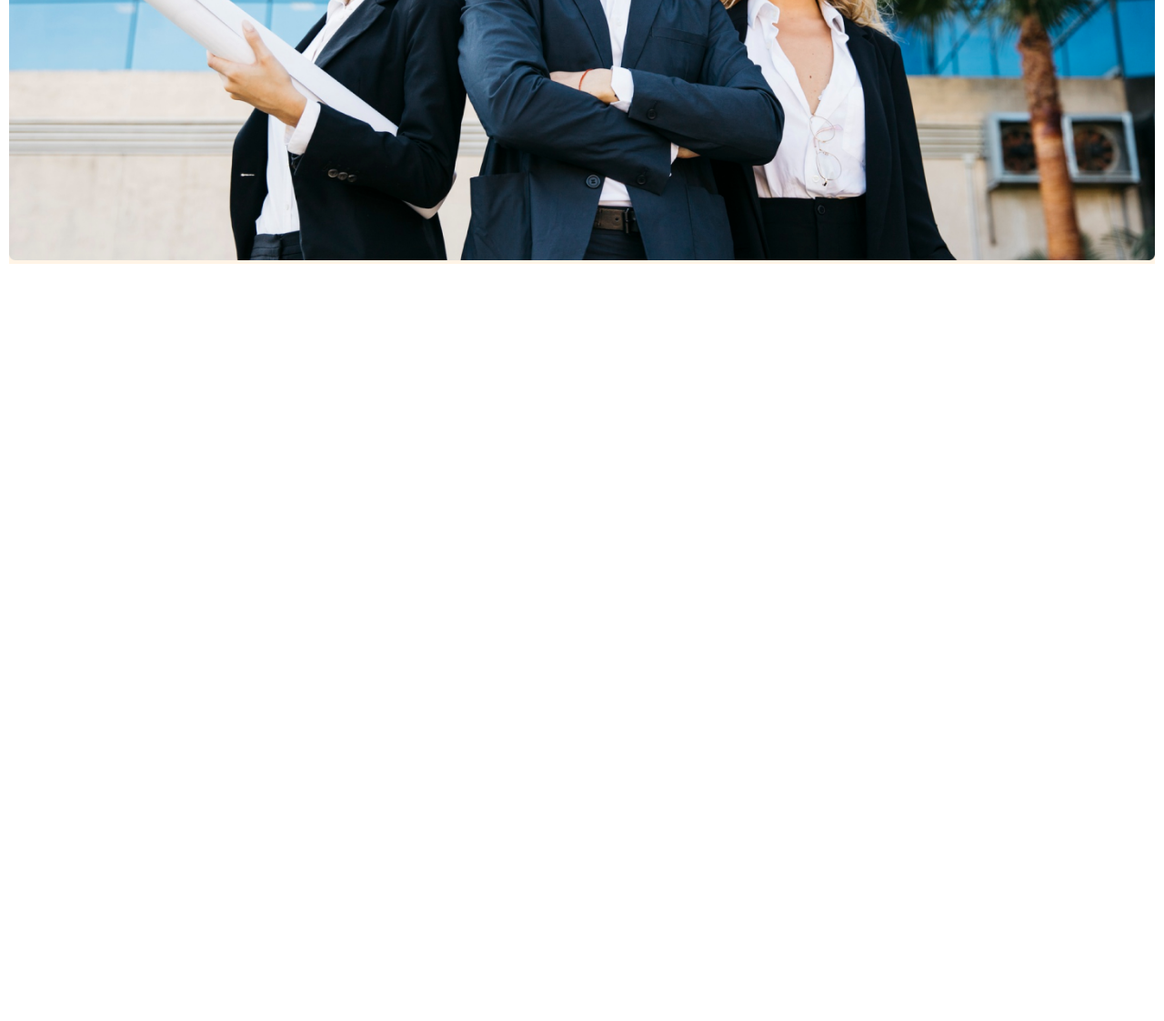
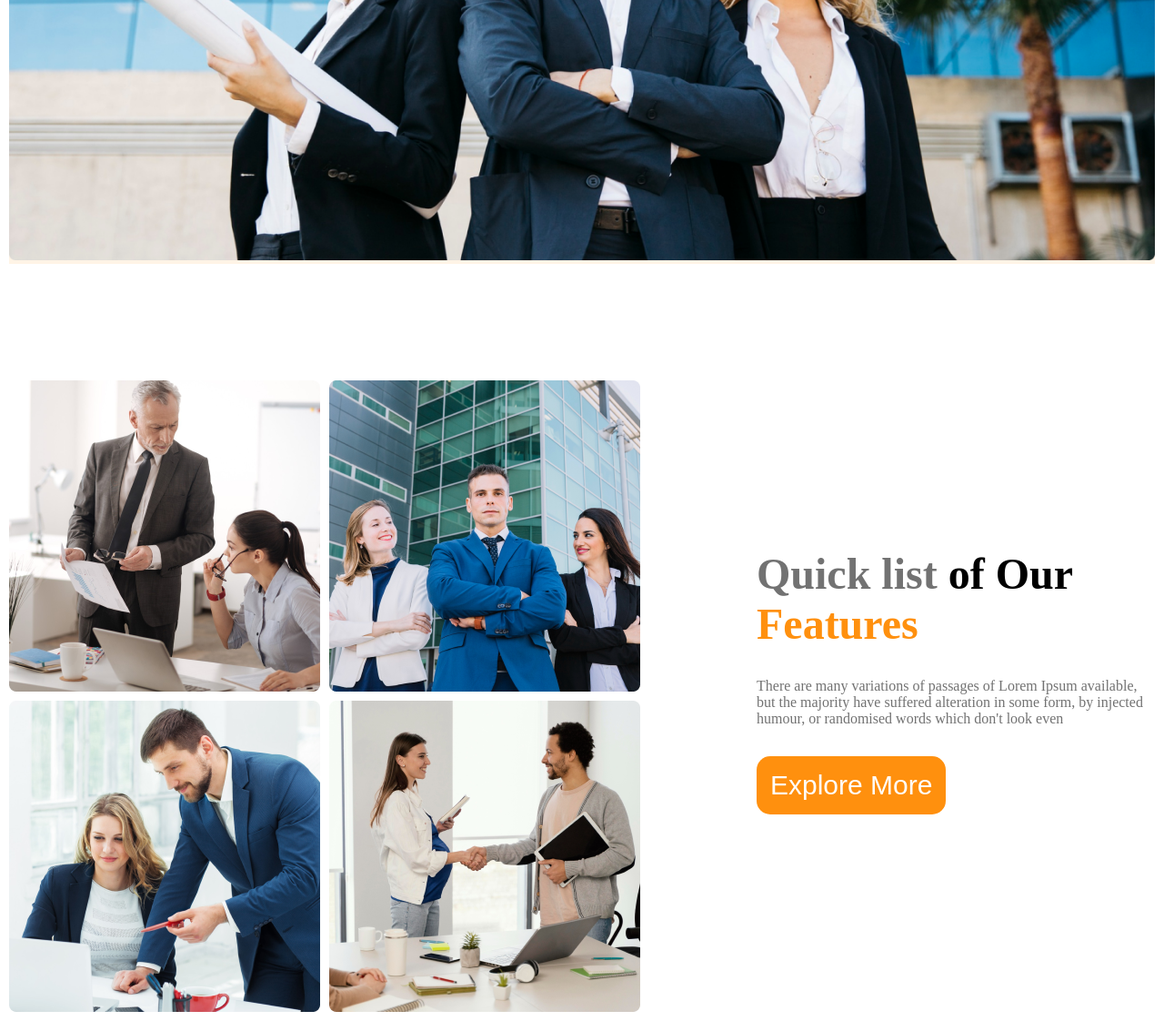
Before and after one commit to rong-rubaiya/G3-Architech-PH, a plain HTML site: page index.html in a window 1280 px wide. Shown: the part 840-1962 px from the top of the page at 91% size. Before the commit the page ends 1140 px from the top, so only its background shows below. Drawn offline with Linux system fonts and the light colour scheme.

Commit message:
main section 1 done

```diff
--- a/index.html
+++ b/index.html
@@ -35,7 +35,22 @@
   </header>
 
   <main>
+   <section class="two-items ">
+     <div class="main-img-item">
+    <img src="images/team1.png" alt="">
 
+    <img src="images/team2.png" alt="" >
+    <img src="images/team3.png" alt="" >
+    <img src="images/team4.png" alt="" >
+  </div>
+
+  <div class="feature-part">
+    <h1 ><span class="1 gray-shade">Quick list</span> of Our <span class="2 orange-shade ">Features </span></h1>
+    <p class="gray-shade">There are many variations of passages of Lorem Ipsum available, but the majority have suffered alteration in some form, by injected humour, or randomised words which don't look even</p>
+
+    <button class="btn">Explore More</button>
+  </div>
+   </section>
   </main>
 
   <footer>
--- a/style.css
+++ b/style.css
@@ -10,7 +10,7 @@
 .gray-shade{
   color: #727272;
 }
-.orange-shades{
+.orange-shade{
   color: #FF900E;
 }
 
@@ -30,6 +30,10 @@
 
 .margin{
   margin: 0 auto;
+}
+
+.hidden{
+  display: none;
 }
 
 .btn{
@@ -93,7 +97,31 @@ ul li a{
   width: 100%;
 }
 
+main>section{
+  margin-top: 8rem;
+}
 
+.two-items{
+ display: flex;
+ justify-content: space-between;
+ align-items: center;
+ gap: 8rem;
+}
+/* .main-img-item img{
+  width: 100%;
+ } */
+
+.main-img-item{
+
+  display: grid;
+  grid-template-columns: repeat(2, 2fr);
+  gap: 10px;
+}
+
+.feature-part h1{
+  font-size: 3rem;
+  margin-bottom: 2rem;
+}
 
 
 
@@ -107,7 +135,8 @@ ul li a{
 /* *for small device */
 
 @media (max-width: 600px) {
-  .navbar{
+  .navbar,
+  .two-items{
   flex-direction: column;
  align-items: center;
 }
@@ -115,4 +144,17 @@ ul{
   flex-direction: column;
   align-items: center;
 }
+
+.main-img-item{
+
+  display: grid;
+  grid-template-columns: repeat(1, 1fr);
+  margin: 0 auto ;
 }
+.feature-part{
+  display: flex;
+  flex-direction: column;
+  align-items: center;
+  text-align: center;
+}
+}
```
